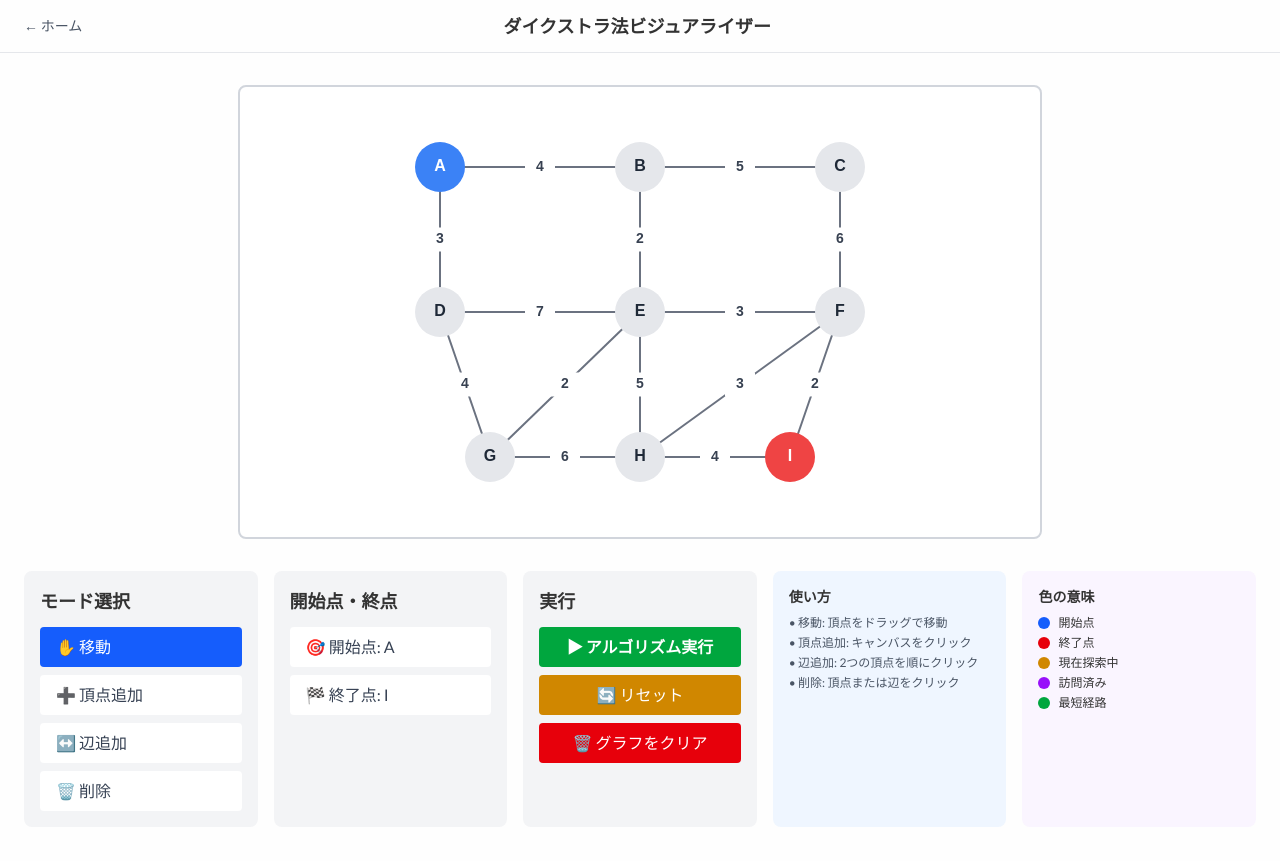
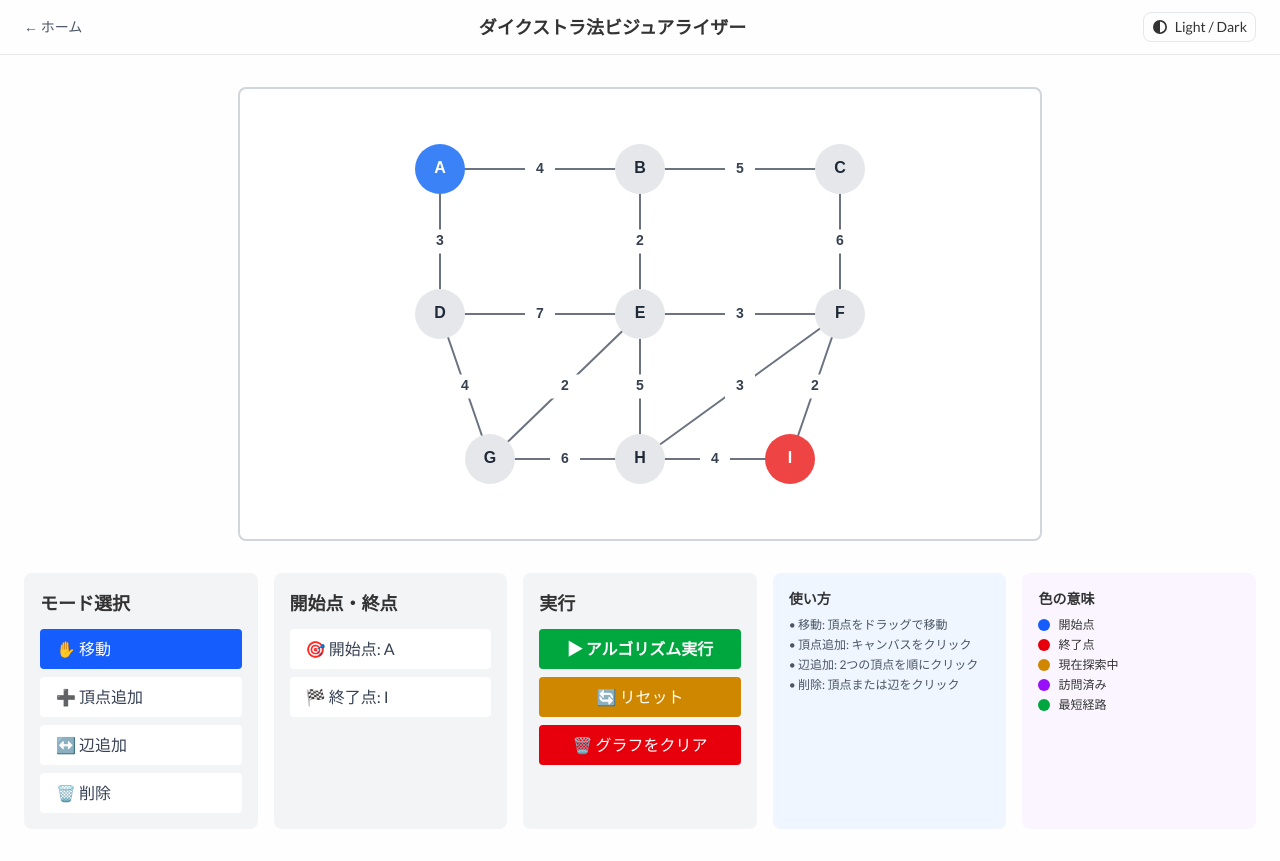
Before and after one commit to kik4/my-portfolio-next, a Next.js app: page /dijkstra in a window 1280 px wide. Built offline with nearby package versions, Linux system fonts and the light colour scheme.

Commit message:
adds dark mode toggle button to header of dijkstra page

```diff
--- a/app/dijkstra/page.tsx
+++ b/app/dijkstra/page.tsx
@@ -1,6 +1,7 @@
 "use client";
 
 import { useState } from "react";
+import { DarkToggleButton } from "../_components/DarkToggleButton";
 import { MyLink } from "../_components/MyLink";
 import { dijkstra } from "./dijkstraAlgorithm";
 import { GraphCanvas } from "./GraphCanvas";
@@ -150,7 +151,7 @@ export default function DijkstraPage() {
             ← ホーム
           </MyLink>
           <h1 className="font-bold text-lg">ダイクストラ法ビジュアライザー</h1>
-          <div className="w-16" />
+          <DarkToggleButton />
         </nav>
       </header>
 
```
